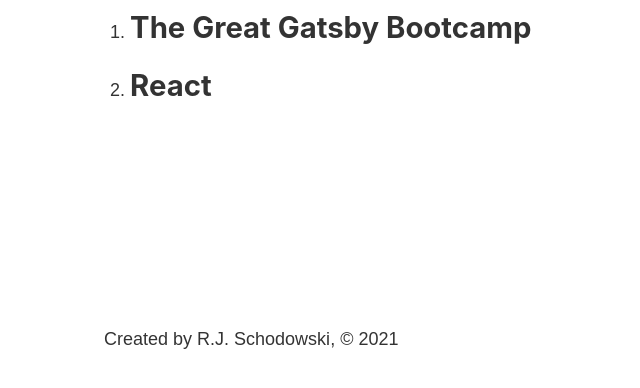
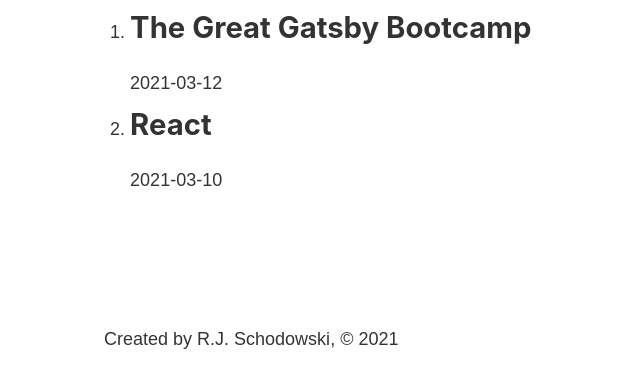
Before and after one commit to rjschodowski/my-portfolio-gatsby-bootcamp, a Gatsby site: page /blog in a window 1280 px wide. Shown: the part 404-792 px from the top of the page, without its empty margins (179-819 px from the left). Built offline with nearby package versions, Linux system fonts and the light colour scheme; Gatsby itself is replaced by a stand-in of ours.

Commit message:
Add files via upload

```diff
--- a/src/pages/blog.js
+++ b/src/pages/blog.js
@@ -28,7 +28,7 @@
                     return (
                         <li>
                             <h2>{edge.node.frontmatter.title}</h2>
-                            <p></p>
+                            <p>{edge.node.frontmatter.date}</p>
                         </li>
                     )
                 })}
```
